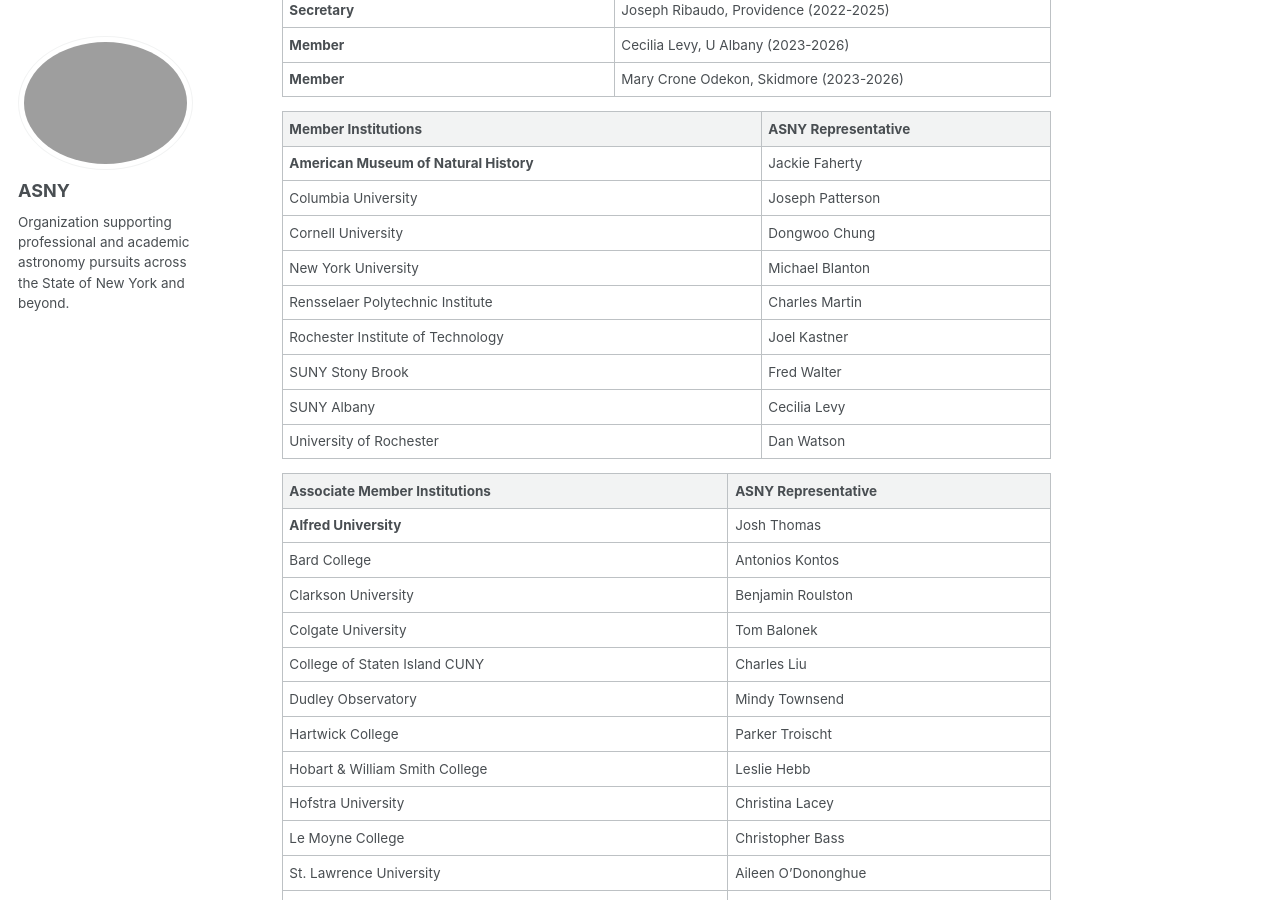
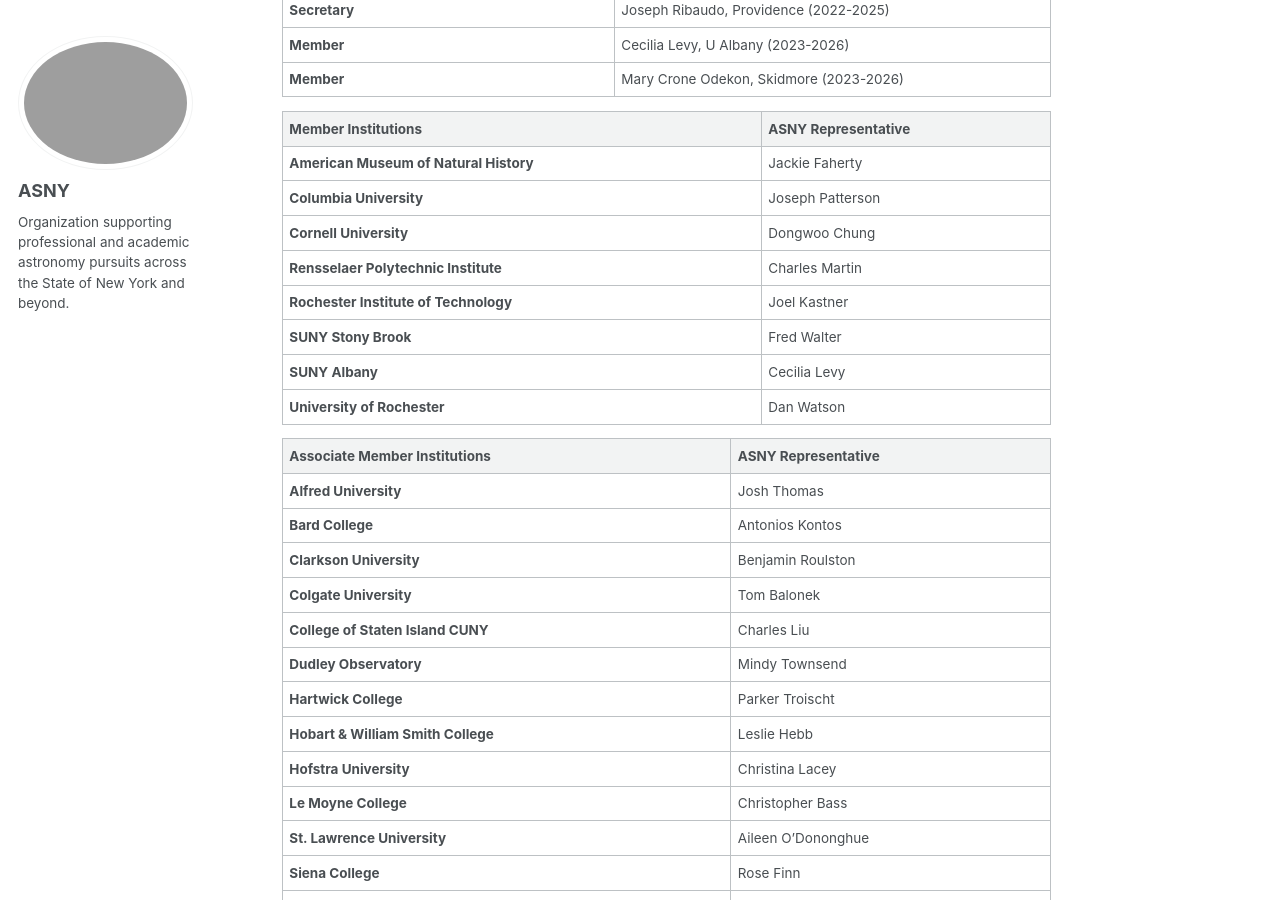
Before and after one commit to AstroNewYork/AstroNewYork.github.io, a Jekyll site: the page built from _pages/people.md, in a window 1280 px wide and 900 px high, scrolled down 307 px. Built offline with Jekyll 4.4.1, drawn with Linux system fonts in a browser that asks for light colours.

Commit message:
Update people.md

```diff
--- a/_pages/people.md
+++ b/_pages/people.md
@@ -17,34 +17,33 @@
 | Member Institutions | ASNY Representative |
 | ----------- | ----------- |
 | **American Museum of Natural History** | Jackie Faherty |
-| Columbia University | Joseph Patterson |
-| Cornell University | Dongwoo Chung |
-| New York University | Michael Blanton |
-| Rensselaer Polytechnic Institute | Charles Martin |
-| Rochester Institute of Technology | Joel Kastner |
-| SUNY Stony Brook | Fred Walter |
-| SUNY Albany | Cecilia Levy |
-| University of Rochester | Dan Watson |
+| **Columbia University** | Joseph Patterson |
+| **Cornell University** | Dongwoo Chung |
+| **Rensselaer Polytechnic Institute** | Charles Martin |
+| **Rochester Institute of Technology** | Joel Kastner |
+| **SUNY Stony Brook** | Fred Walter |
+| **SUNY Albany** | Cecilia Levy |
+| **University of Rochester** | Dan Watson |
 
 | Associate Member Institutions | ASNY Representative |
 | ----------- | ----------- |
 | **Alfred University** | Josh Thomas |
-| Bard College | Antonios Kontos |
-| Clarkson University | Benjamin Roulston |
-| Colgate University | Tom Balonek |
-| College of Staten Island CUNY | Charles Liu |
-| Dudley Observatory | Mindy Townsend |
-| Hartwick College | Parker Troischt |
-| Hobart & William Smith College | Leslie Hebb |
-| Hofstra University | Christina Lacey |
-| Le Moyne College | Christopher Bass |
-| St. Lawrence University | Aileen O'Dononghue |
-| Siena College | Rose Finn |
-| Skidmore College | Mary Crone Odekon |
-| SUNY Cortland | Melissa Morris |
-| SUNY Fredonia | |
-| SUNY Geneseo | Aaron Steinhauer |
-| SUNY New Paltz | Amy Bartholomew |
-| SUNY Oneonta | Valerie Rapson |
-| Union College | Rebecca Koopmann |
-| Vassar College | Colette Salyk |
+| **Bard College** | Antonios Kontos |
+| **Clarkson University** | Benjamin Roulston |
+| **Colgate University** | Tom Balonek |
+| **College of Staten Island CUNY** | Charles Liu |
+| **Dudley Observatory** | Mindy Townsend |
+| **Hartwick College** | Parker Troischt |
+| **Hobart & William Smith College** | Leslie Hebb |
+| **Hofstra University** | Christina Lacey |
+| **Le Moyne College** | Christopher Bass |
+| **St. Lawrence University** | Aileen O'Dononghue |
+| **Siena College** | Rose Finn |
+| **Skidmore College** | Mary Crone Odekon |
+| **SUNY Cortland** | Melissa Morris |
+| **SUNY Fredonia** | |
+| **SUNY Geneseo** | Aaron Steinhauer |
+| **SUNY New Paltz** | Amy Bartholomew |
+| **SUNY Oneonta** | Valerie Rapson |
+| **Union College** | Rebecca Koopmann |
+| **Vassar College** | Colette Salyk |
```
